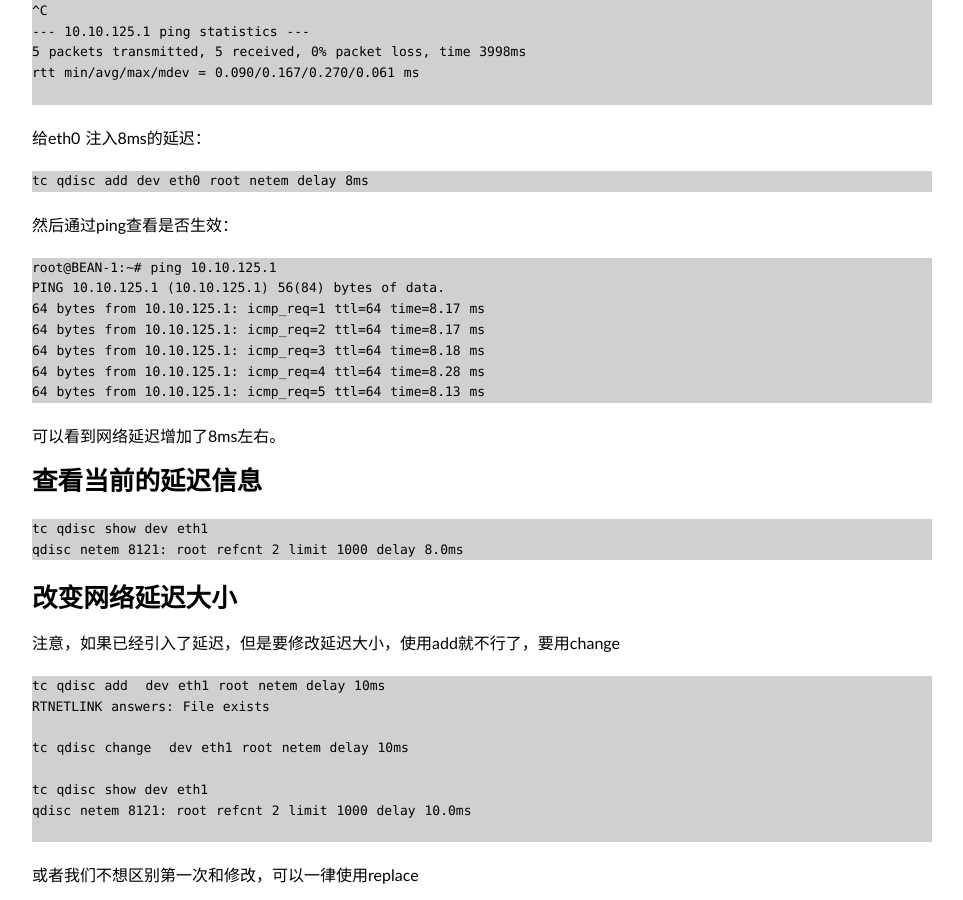
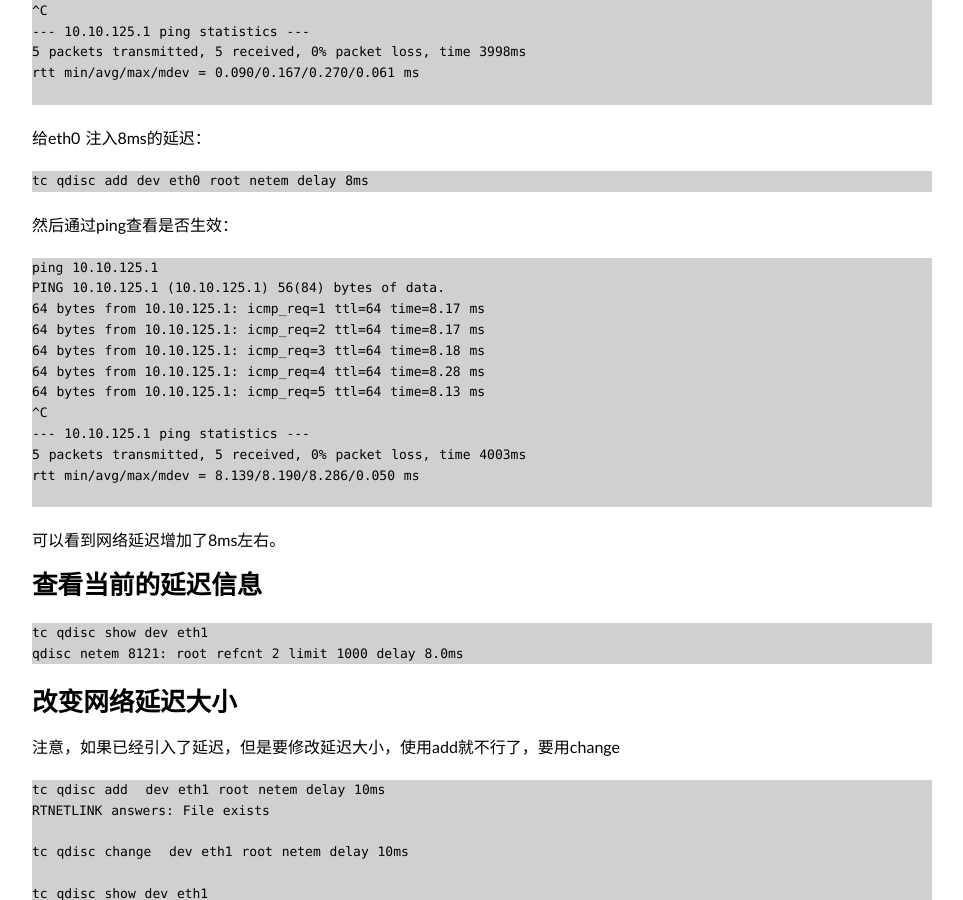
Before and after one commit to Bean-Li/Bean-Li.github.io, a Jekyll site: the page built from _posts/2016-10-03-import-network-delay.md, in a window 1280 px wide and 900 px high, scrolled down 468 px. Shown: the whole window, without its empty margins (158-1121 px from the left). Built offline with Jekyll 4.4.1, drawn with Linux system fonts in a browser that asks for light colours; some web fonts are replaced.

Commit message:
change some content

````diff
--- a/_posts/2016-10-03-import-network-delay.md
+++ b/_posts/2016-10-03-import-network-delay.md
@@ -42,13 +42,18 @@ tc qdisc add dev eth0 root netem delay 8ms
 然后通过ping查看是否生效：
 
 ```
-root@BEAN-1:~# ping 10.10.125.1
+ping 10.10.125.1
 PING 10.10.125.1 (10.10.125.1) 56(84) bytes of data.
 64 bytes from 10.10.125.1: icmp_req=1 ttl=64 time=8.17 ms
 64 bytes from 10.10.125.1: icmp_req=2 ttl=64 time=8.17 ms
 64 bytes from 10.10.125.1: icmp_req=3 ttl=64 time=8.18 ms
 64 bytes from 10.10.125.1: icmp_req=4 ttl=64 time=8.28 ms
 64 bytes from 10.10.125.1: icmp_req=5 ttl=64 time=8.13 ms
+^C
+--- 10.10.125.1 ping statistics ---
+5 packets transmitted, 5 received, 0% packet loss, time 4003ms
+rtt min/avg/max/mdev = 8.139/8.190/8.286/0.050 ms
+
 ```
 
 可以看到网络延迟增加了8ms左右。
````
